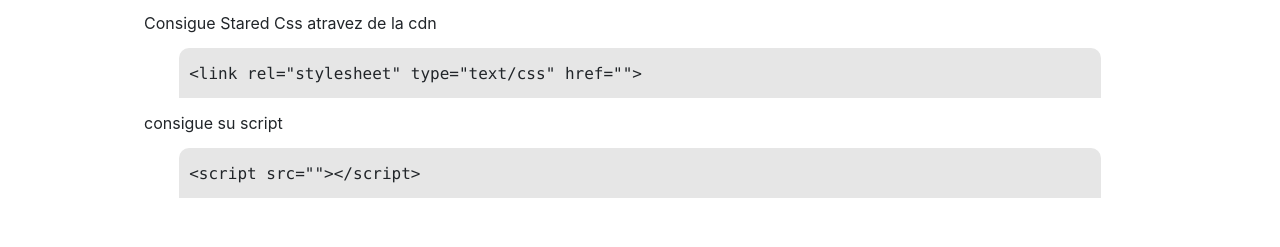
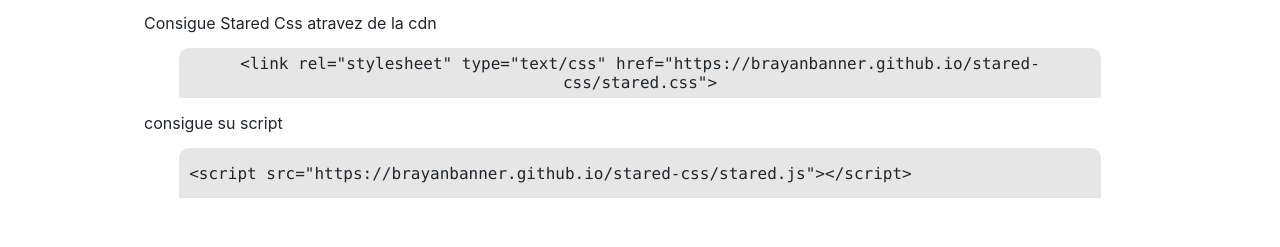
Before and after one commit to brayanbanner/stared-css, a plain HTML site: page index.html in a window 1280 px wide. Shown: the part 240-487 px from the top of the page. Drawn offline with Linux system fonts and the light colour scheme.

Commit message:
Update index.html

```diff
--- a/index.html
+++ b/index.html
@@ -34,14 +34,14 @@
 		<p class="text-left mx-1">Consigue Stared Css atravez de la cdn</p>
 		<div class="code">
 			<span class="code-sub">
-				<span><</span>link rel="stylesheet" type="text/css" href=""<span>></span>
+				<span><</span>link rel="stylesheet" type="text/css" href="https://brayanbanner.github.io/stared-css/stared.css"<span>></span>
 			</span>
 		</div>
 
 		<p class="text-left mx-1">consigue su script</p>
 		<div class="code">
 			<span class="code-sub">
-				<span><</span>script src=""<span>></span><span><</span>/script>
+				<span><</span>script src="https://brayanbanner.github.io/stared-css/stared.js"<span>></span><span><</span>/script>
 			</span>
 		</div>
 	</div>
```
